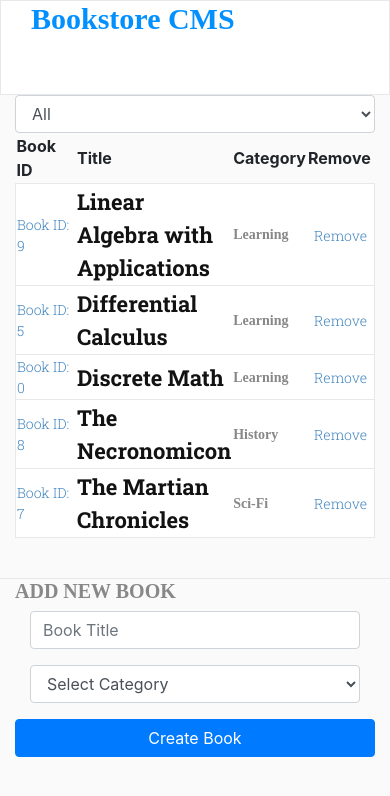
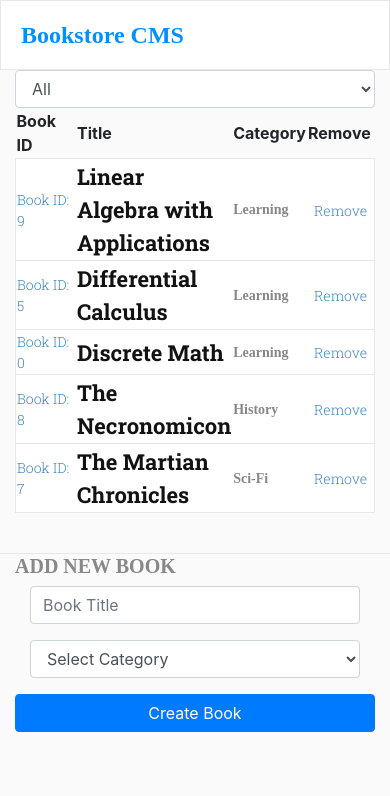
Before and after one commit to oscardelalanza/book-store, a React (Create React App) app: page / in a window 390 px wide. Shown: the top 796 px of the page. Built offline with nearby package versions, Linux system fonts and the light colour scheme; a web font is replaced by a local one.

Commit message:
header responsive

```diff
--- a/src/assets/css/app.css
+++ b/src/assets/css/app.css
@@ -57,3 +57,16 @@ header {
   font-size: 20px;
   font-weight: bold;
   color: #888; }
+
+@media screen and (max-width: 767px) {
+  header {
+    display: flex;
+    align-items: center;
+    height: 70px; }
+    header .container {
+      margin: 20px;
+      padding: 0; }
+      header .container .title {
+        margin: 0;
+        padding: 0;
+        font-size: 24px; } }
--- a/src/assets/sass/_media-queries.scss
+++ b/src/assets/sass/_media-queries.scss
@@ -0,0 +1,18 @@
+@media screen and (max-width: 767px) {
+  header {
+    display: flex;
+    align-items: center;
+    height: 70px;
+
+    .container {
+      margin: 20px;
+      padding: 0;
+
+      .title {
+        margin: 0;
+        padding: 0;
+        font-size: 24px;
+      }
+    }
+  }
+}
```
